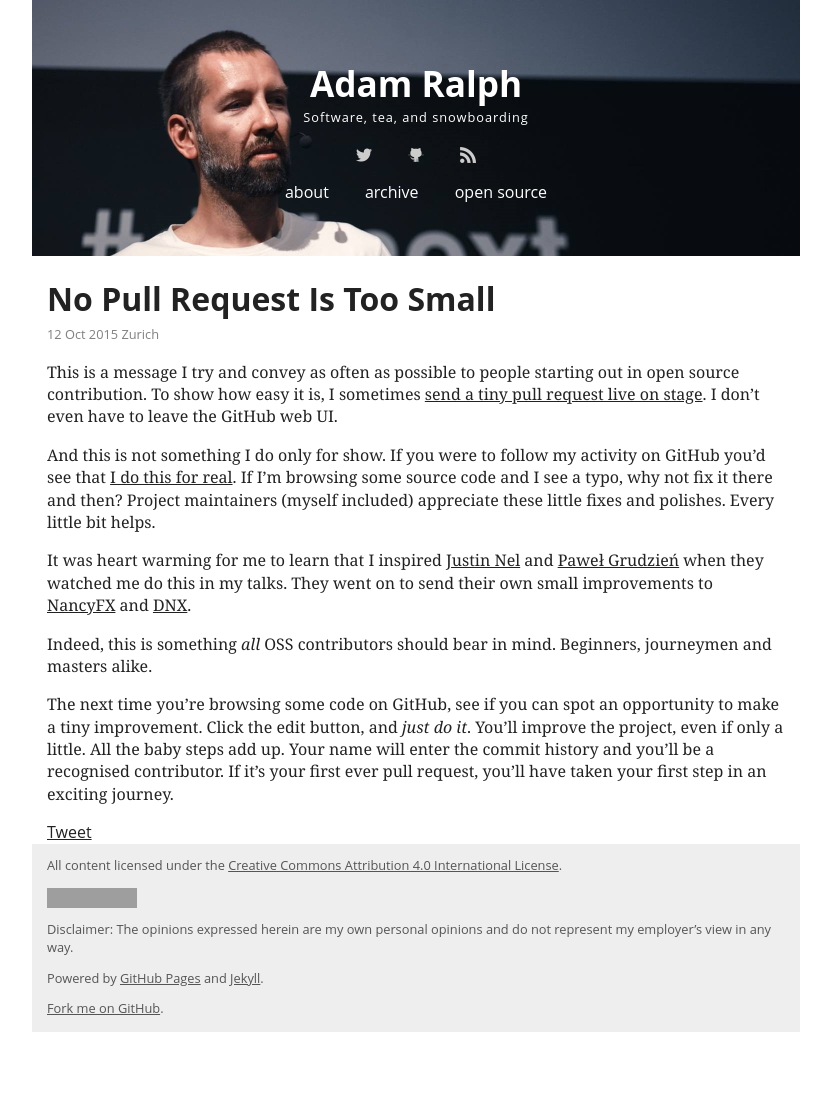
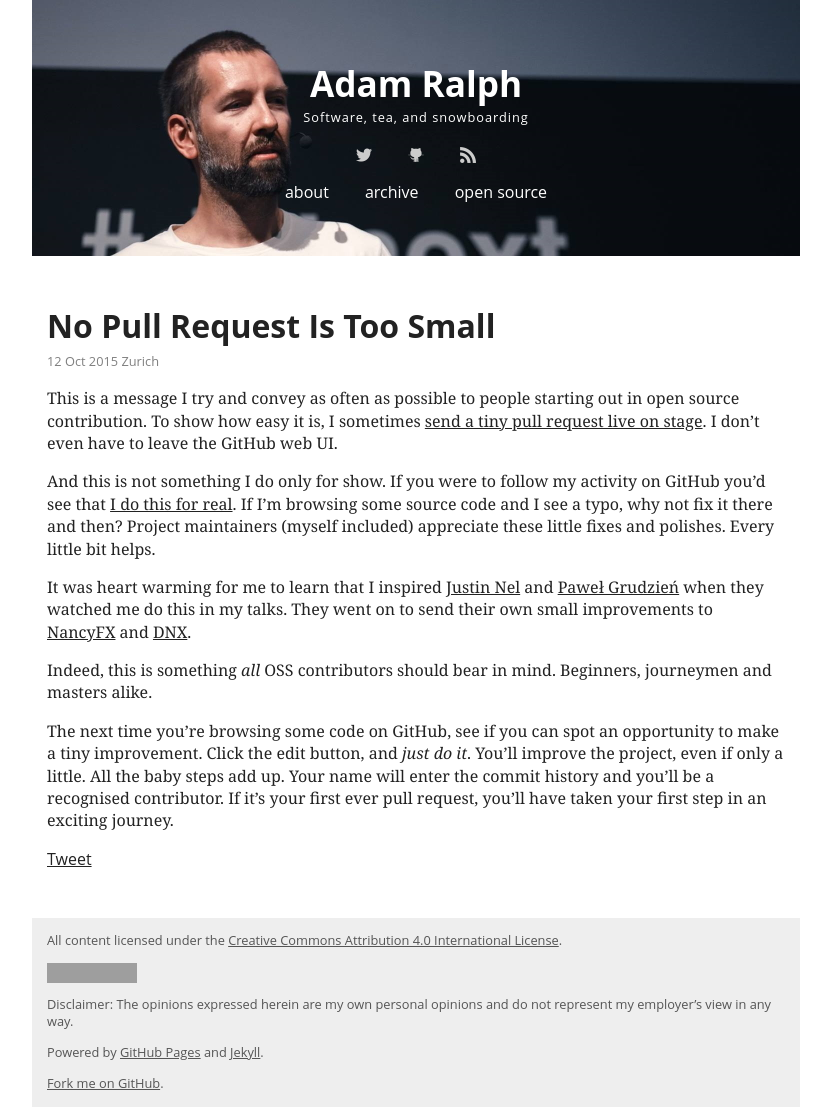
Before and after one commit to adamralph/adamralph.github.com, a Jekyll site: the page built from _posts/2015-10-12-no-pull-request-is-too-small.md, in a window 1280 px wide. Shown: the whole page, without its empty margins (224-1055 px from the left). Built offline with Jekyll 4.4.1, drawn with Linux system fonts in a browser that asks for light colours; comment, search, counter and statistics services are not loaded; before the commit the page ends 1032 px from its top, so only the background shows below that; grey boxes are pictures that could not be loaded.

Commit message:
space out articles

```diff
--- a/_layouts/post.html
+++ b/_layouts/post.html
@@ -1,9 +1,11 @@
 ---
 layout: default
 ---
-<h1>{{ page.title }}</h1>
-<span class="post-meta">{{ page.date | date_to_string }} {{ page.location }}</span>
+    <article>
+      <h1>{{ page.title }}</h1>
+      <span class="post-meta">{{ page.date | date_to_string }} {{ page.location }}</span>
 {{ content }}
-<a href="https://twitter.com/share" class="twitter-share-button" data-via="adamralph" data-related="adamralph" data-text="{{ page.title }}" data-size="small" data-dnt="true">Tweet</a>
-<!--twitter-->
-<script>!function(d,s,id){var js,fjs=d.getElementsByTagName(s)[0],p=/^http:/.test(d.location)?'http':'https';if(!d.getElementById(id)){js=d.createElement(s);js.id=id;js.src=p+'://platform.twitter.com/widgets.js';fjs.parentNode.insertBefore(js,fjs);}}(document, 'script', 'twitter-wjs');</script>
+      <a href="https://twitter.com/share" class="twitter-share-button" data-via="adamralph" data-related="adamralph" data-text="{{ page.title }}" data-size="small" data-dnt="true">Tweet</a>
+      <!--twitter-->
+      <script>!function(d,s,id){var js,fjs=d.getElementsByTagName(s)[0],p=/^http:/.test(d.location)?'http':'https';if(!d.getElementById(id)){js=d.createElement(s);js.id=id;js.src=p+'://platform.twitter.com/widgets.js';fjs.parentNode.insertBefore(js,fjs);}}(document, 'script', 'twitter-wjs');</script>
+    </article>
--- a/css/default.css
+++ b/css/default.css
@@ -69,6 +69,11 @@ body > footer {
     padding-bottom: 1px;
 }
 
+main {
+    margin-top: 3em;
+    margin-bottom: 3em;
+}
+
 main p {
     font-family: Cambria, Cochin, Georgia, Times, 'Times New Roman', serif;
 }
@@ -95,3 +100,8 @@ h1 {
 h1 a {
     text-decoration: none;
 }
+
+article {
+    margin-top: 3em;
+    margin-bottom: 3em;
+}
```
